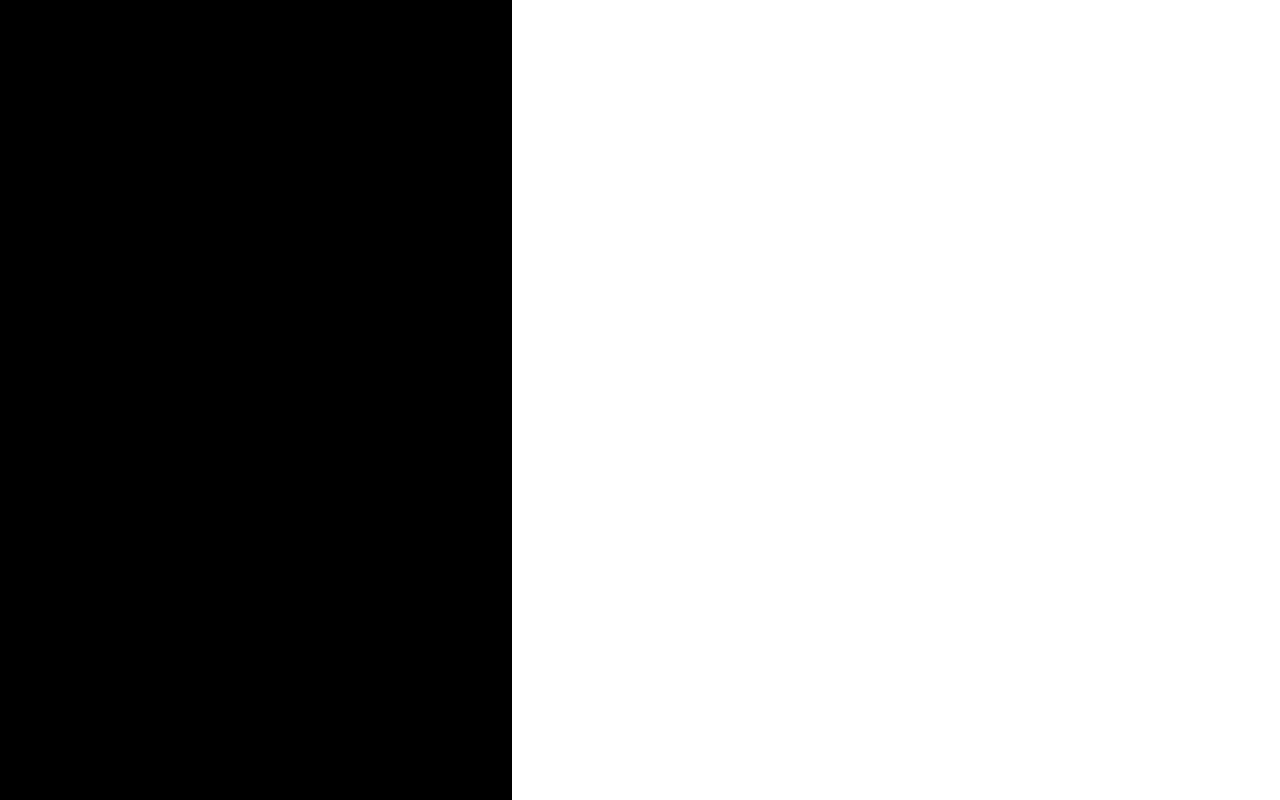
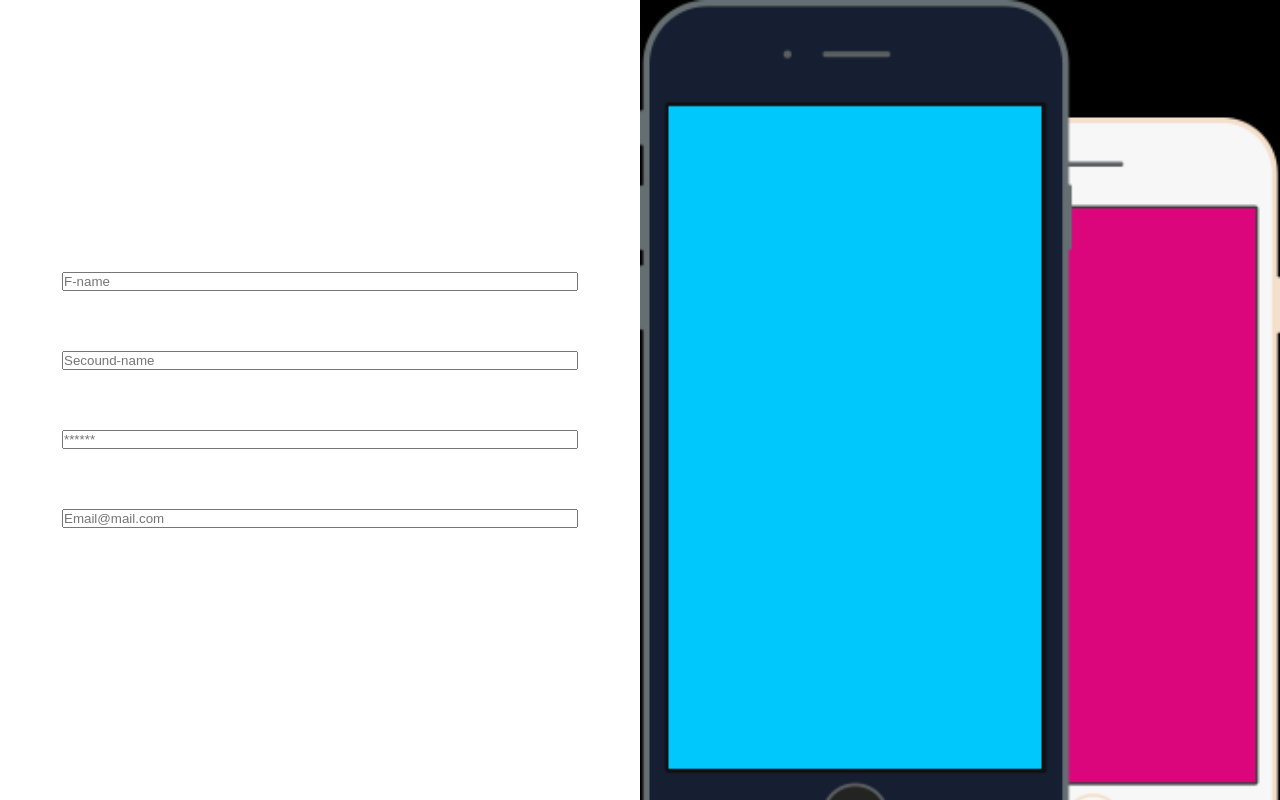
Before and after one commit to rewaaalaa7/final, a plain HTML site: page index.html in a window 1280 px wide. Drawn offline with Linux system fonts and the light colour scheme.

Commit message:
maitain files

```diff
--- a/index.html
+++ b/index.html
@@ -9,8 +9,17 @@
 </head>
 <body>
     <div class="parent">
-        <div class="child1"></div>
-        <div class="child2"></div>
+        <div class="child1">
+            <input type="text" placeholder="F-name">
+            <input type="text" placeholder="Secound-name">
+            <input type="password" placeholder="******">
+            <input type="email" placeholder="Email@mail.com">
+
+        </div>
+
+        <div class="child2">
+
+        </div>
     </div>
 </body>
 </html>
--- a/styles.css
+++ b/styles.css
@@ -2,16 +2,35 @@
     padding: 0;
     margin: 0;
 }
-.parent{
+.parent
+{
     height: 100vh;
-    background: linear-gradient(
-        to right,
-        black 0%,
-        black 40%,
-        white 40%,
-        white 100%
-    );
-}
-.child1{
+    display: flex;
 
 }
+.child2
+{
+ height: 100%;
+width: 50%;
+background-color: black;
+background-image: url("mobile.png");
+background-size: cover;
+background-repeat: no-repeat;
+
+}
+.child1
+{
+ height: 100%;
+width: 50%;
+background-color:white ;
+display: flex;
+justify-content: center;
+align-items: center;
+text-align: center;
+flex-direction: column;
+}
+.child1 input
+{
+    width: 80%;
+    margin: 30PX;
+}
```
Also changed, not shown: mobile.png (added).
